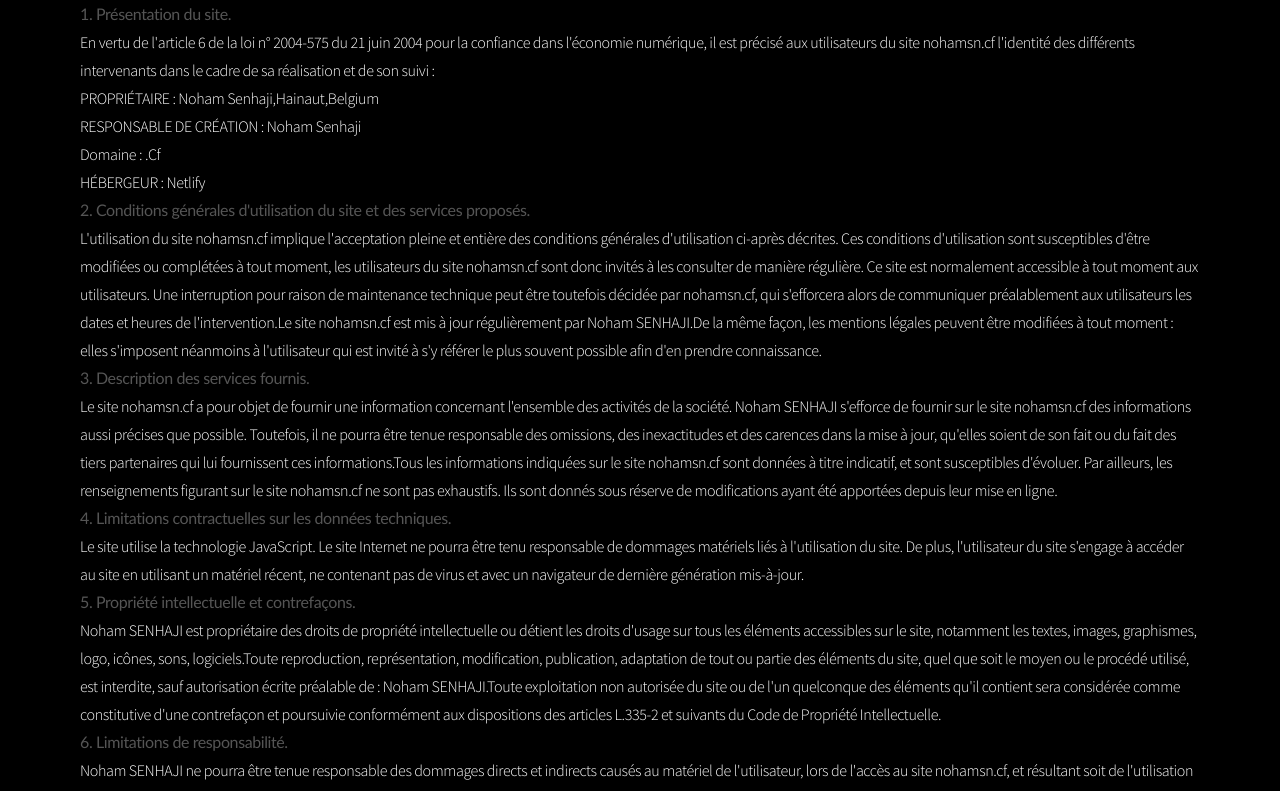
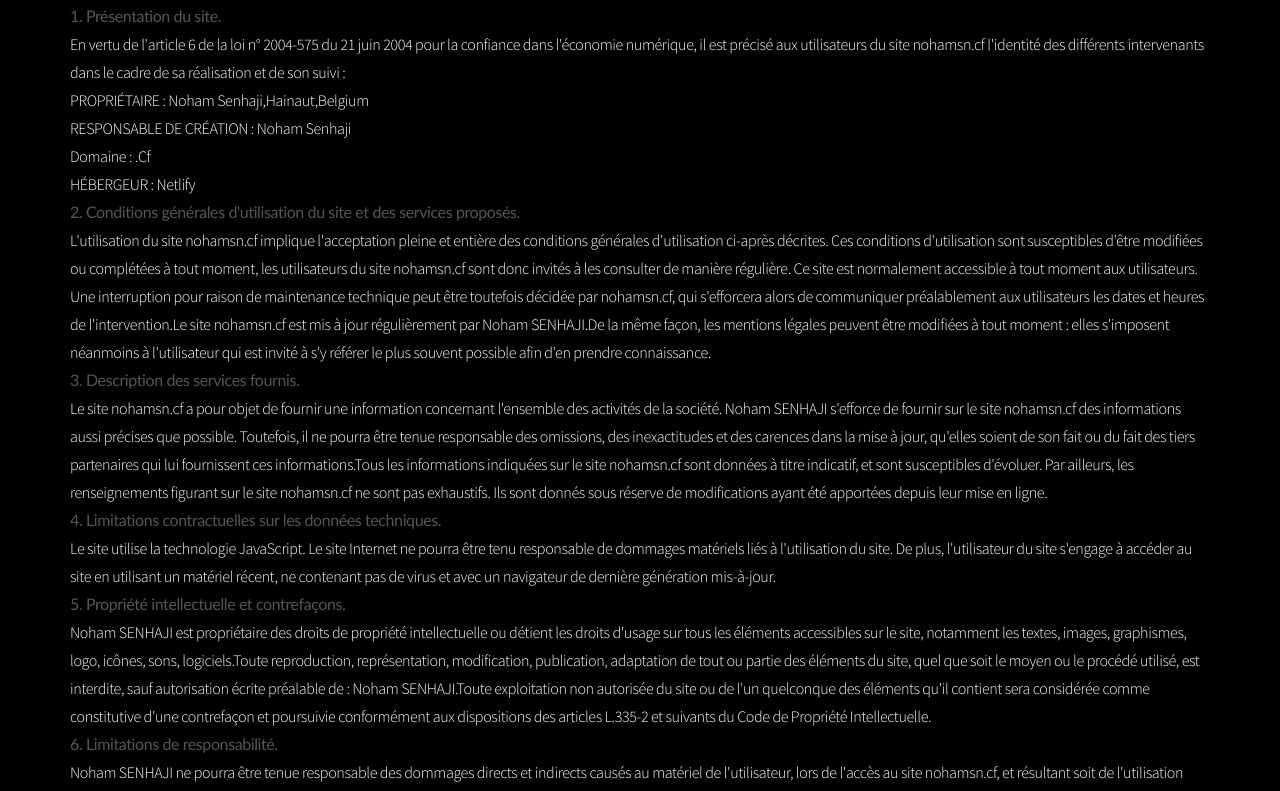
Before and after one commit to NohamSN/NohamSN-site, a plain HTML site: page legales.html in a window 1280 px wide. Shown: the part 165-956 px from the top of the page. Drawn offline with nearby package versions, Linux system fonts and the light colour scheme; a script that the page names is missing.

Commit message:
margin mention legale

```diff
--- a/csstrain/main.css
+++ b/csstrain/main.css
@@ -1168,7 +1168,7 @@ strong {
 /*-----------------------------------------------------------------------------------------------------------------------------------------*/
 /*page mentions-légales*/
 .mentionslégales{
-  margin: 80px;
+  margin: 70px;
 }
 .mentionslégales h1 {
   color: #fff;
```
